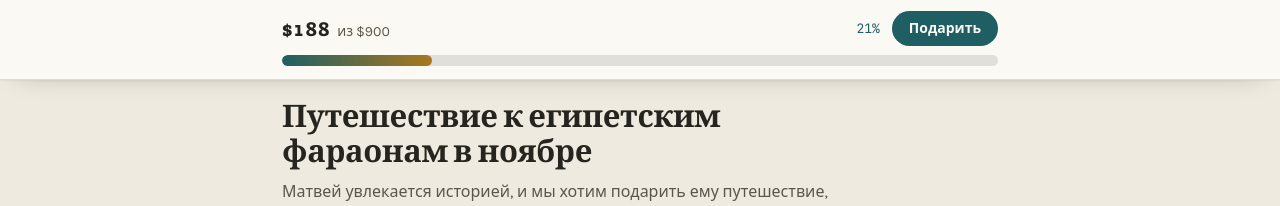
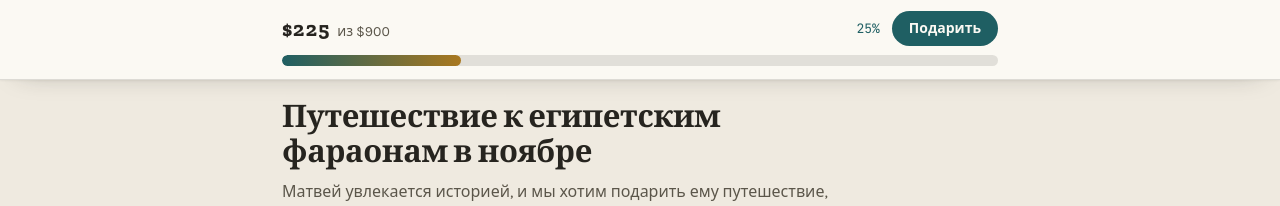
Before and after one commit to rbpp3042/my_notes, a Jekyll site: the page matvey.html, which Jekyll copies as it is, in a window 1280 px wide. Shown: the top 206 px of the page. Built offline with Jekyll 4.4.1, drawn with Linux system fonts in a browser that asks for light colours.

Commit message:
matvey: собрано $225 (+100 GEL)

```diff
--- a/matvey.html
+++ b/matvey.html
@@ -215,10 +215,10 @@
   <div class="status-inner">
     <div class="status-top">
       <div class="raised">
-        <span class="sum" id="sum">$150</span>
+        <span class="sum" id="sum">$225</span>
         <span class="of" id="of">из $900</span>
       </div>
-      <span class="pct" id="pct">18%</span>
+      <span class="pct" id="pct">25%</span>
       <a class="btn js-pay" href="https://egreve.bog.ge/Matvey_birthday" target="_blank" rel="noopener">Подарить</a>
     </div>
     <div class="bar"><div class="fill" id="fill"></div></div>
@@ -273,7 +273,7 @@
 </dialog>
 
 <script>
-  const RAISED = 188;   // обновлять здесь
+  const RAISED = 225;   // обновлять здесь
   const GOAL   = 900;
 
   const pct = GOAL > 0 ? Math.min(100, (RAISED / GOAL) * 100) : 0;
```
